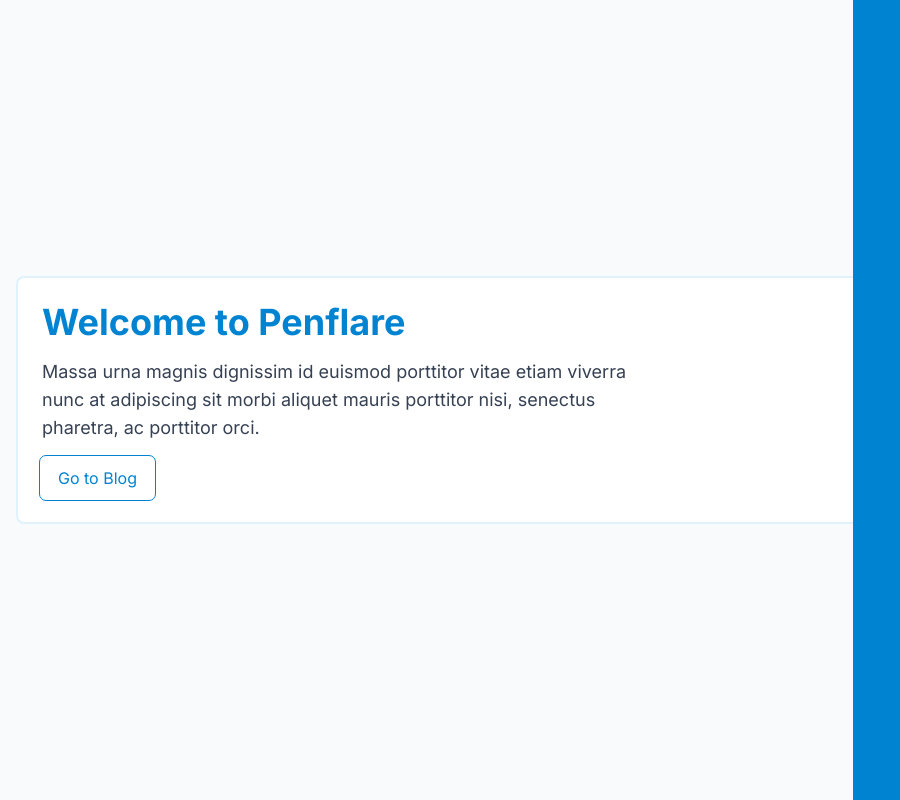
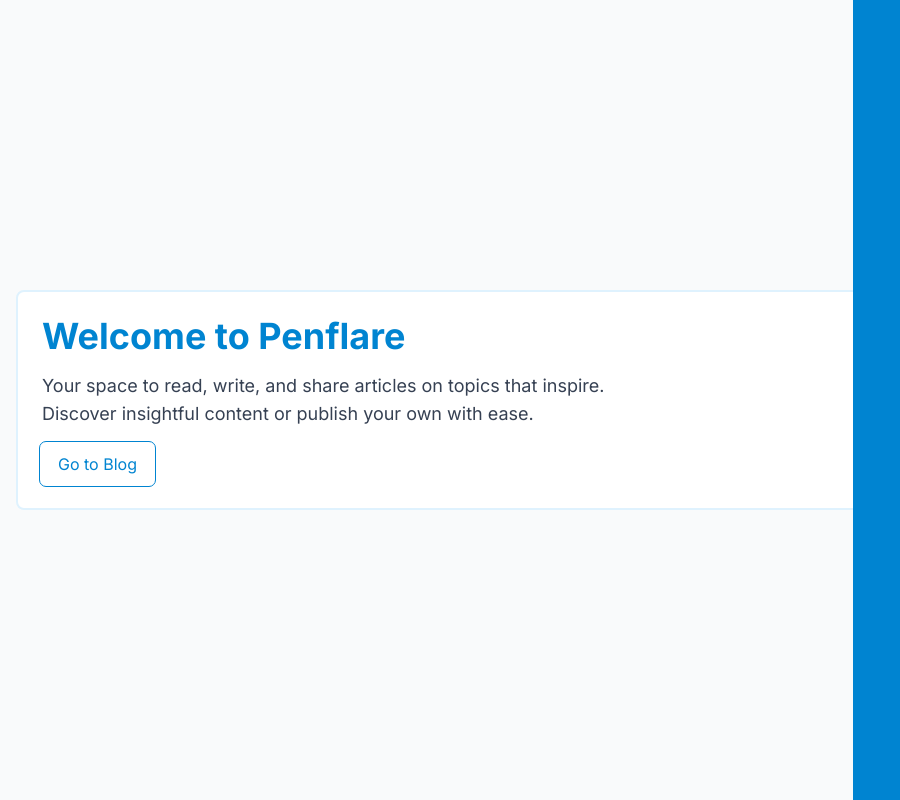
Before and after one commit to LahiruLiyanage/Penflare, a Next.js app: page / in a window 1280 px wide. Shown: the whole page, without its empty margins (0-900 px from the left). Built offline with nearby package versions, Linux system fonts and the light colour scheme.

Commit message:
Change the active status to the navigation

```diff
--- a/src/app/page.tsx
+++ b/src/app/page.tsx
@@ -8,7 +8,7 @@
           <div className="flex flex-col justify-center">
             <h1 className={`text-4xl text-sky-600 font-bold mb-4 {/*${styles.text_sky}*/}`}>Welcome to Penflare</h1>
             <p className="text-lg text-gray-700 mb-4">
-              Massa urna magnis dignissim id euismod porttitor vitae etiam viverra nunc at adipiscing sit morbi aliquet mauris porttitor nisi, senectus pharetra, ac porttitor orci.
+              Your space to read, write, and share articles on topics that inspire. Discover insightful content or publish your own with ease.
             </p>
             <a href="/blog/posts" className={`outline outline-offset-2 border-sky-600 text-sky-600 hover:text-white py-2 px-4 rounded hover:bg-sky-600 md:w-auto ${styles.fit_contact}`}>
               Go to Blog
--- a/src/app/ui/components/nav-links.tsx
+++ b/src/app/ui/components/nav-links.tsx
@@ -33,7 +33,12 @@
               <Link
                   key={link.name}
                   href={link.href}
-                  className="flex h-[48px] grow items-center justify-center gap-2 rounded-md bg-gray-50 p-3 text-sm font-medium hover:bg-sky-100 md:flex-none md:justify-start md:p-2 md:px-3"
+                  className={clsx(
+                      'flex h-[48px] grow items-center justify-center gap-2 rounded-md bg-gray-50 p-3 text-sm font-medium hover:bg-sky-100 md:flex-none md:justify-start md:p-2 md:px-3',
+                      {
+                        'bg-sky-100': pathname === link.href,
+                      }
+                  )}
               >
                  <LinkIcon className="w-6" />
                 <p className="hidden md:block">{link.name}</p>
```
